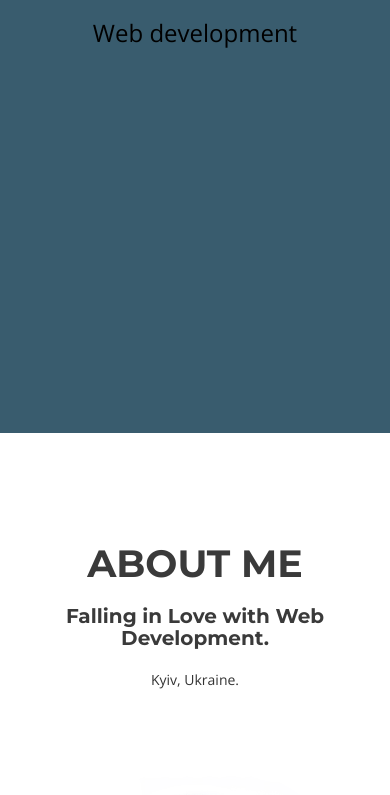
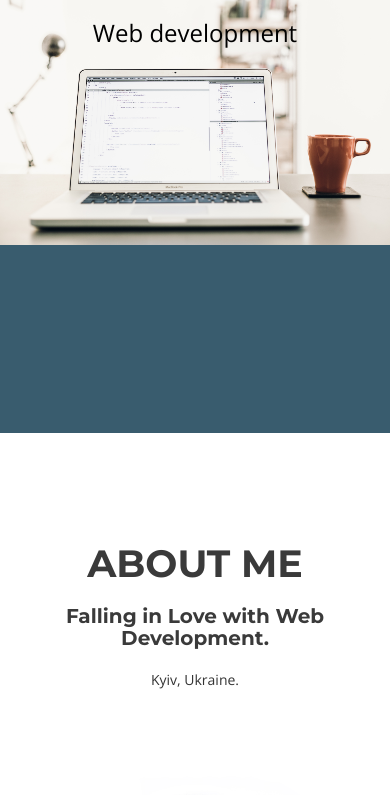
Before and after one commit to YevhenSu/Portfolio_freeCodeCamp, a plain HTML site: page index.html in a window 390 px wide. Shown: the part 202-997 px from the top of the page. Drawn offline with nearby package versions, Linux system fonts and the light colour scheme.

Commit message:
Update style.css

```diff
--- a/css/style.css
+++ b/css/style.css
@@ -203,6 +203,9 @@ Intro
 }
 #intro .brand {
 	margin-top: 40px;
+}
+#intro, .brand {
+	display: block;
 }
 .intro-text h1 a {
 	color:#000;
@@ -577,9 +580,6 @@ more media queries
 }
 
 @media only screen and (max-width : 480px) {
-			#intro{
-					background-image: none;
-			}
 			.fa-stack {
 
 			    width: 1.5em;
```
